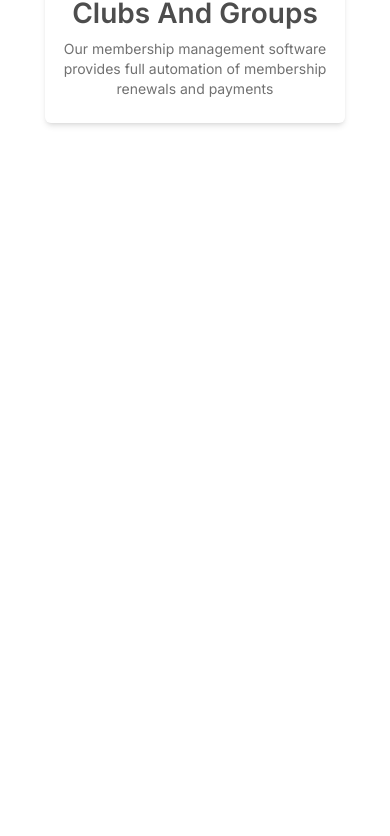
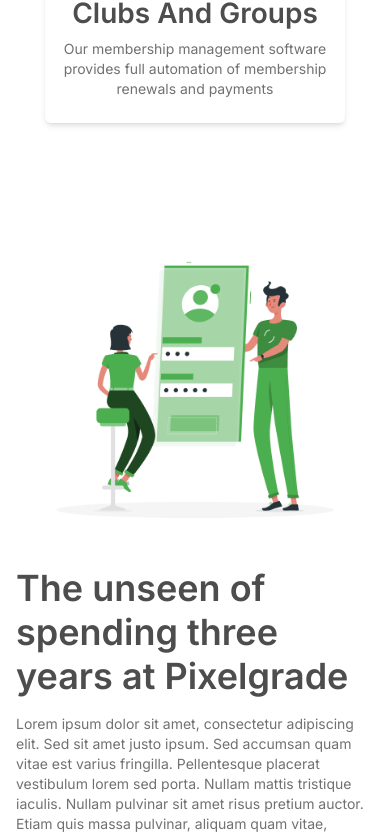
Before and after one commit to Ostashevskyi/Nexcent, a Next.js app: page / in a window 390 px wide. Shown: the part 2807-3643 px from the top of the page. Before the commit the page ends 3002 px from the top, so only its background shows below. Built offline with nearby package versions, Linux system fonts and the light colour scheme.

Commit message:
create responsive unlock section

```diff
--- a/app/page.js
+++ b/app/page.js
@@ -1,6 +1,7 @@
 import Community from "@/components/Community";
 import Hero from "@/components/Hero";
 import OurClients from "@/components/OurClients";
+import Unlock from "@/components/Unlock";
 
 export default function Home() {
   return (
@@ -8,6 +9,7 @@
       <Hero />
       <OurClients />
       <Community />
+      <Unlock />
     </div>
   );
 }
--- a/components/Community.jsx
+++ b/components/Community.jsx
@@ -5,7 +5,7 @@
 
 const Community = () => {
   return (
-    <section className="text-center mb-10">
+    <section className="text-center mb-24">
       <h2 className="max-w-[542px] m-auto text-dark_grey mb-2">
         Manage your entire community in a single system
       </h2>
--- /dev/null
+++ b/components/Unlock.jsx
@@ -0,0 +1,29 @@
+import Image from "next/image";
+import React from "react";
+import CustomButton from "./Button";
+
+const Unlock = () => {
+  return (
+    <section className="flex flex-wrap lg:flex-row justify-around gap-12 xl:gap-0 items-center mb-24 mx-4">
+      <Image src={"/unlock.png"} alt="unlock" width={441} height={329} />
+      <div className="max-w-[661px]">
+        <h2 className="text-dark_grey mb-4 max-w-[600px]">
+          The unseen of spending three years at Pixelgrade
+        </h2>
+        <p className="regular_3 text-grey mb-8">
+          Lorem ipsum dolor sit amet, consectetur adipiscing elit. Sed sit amet
+          justo ipsum. Sed accumsan quam vitae est varius fringilla.
+          Pellentesque placerat vestibulum lorem sed porta. Nullam mattis
+          tristique iaculis. Nullam pulvinar sit amet risus pretium auctor.
+          Etiam quis massa pulvinar, aliquam quam vitae, tempus sem. Donec
+          elementum pulvinar odio.
+        </p>
+        <CustomButton variant={"primary_button_normal"}>
+          Learn More
+        </CustomButton>
+      </div>
+    </section>
+  );
+};
+
+export default Unlock;
```
Also changed, not shown: public/unlock.png (added).
